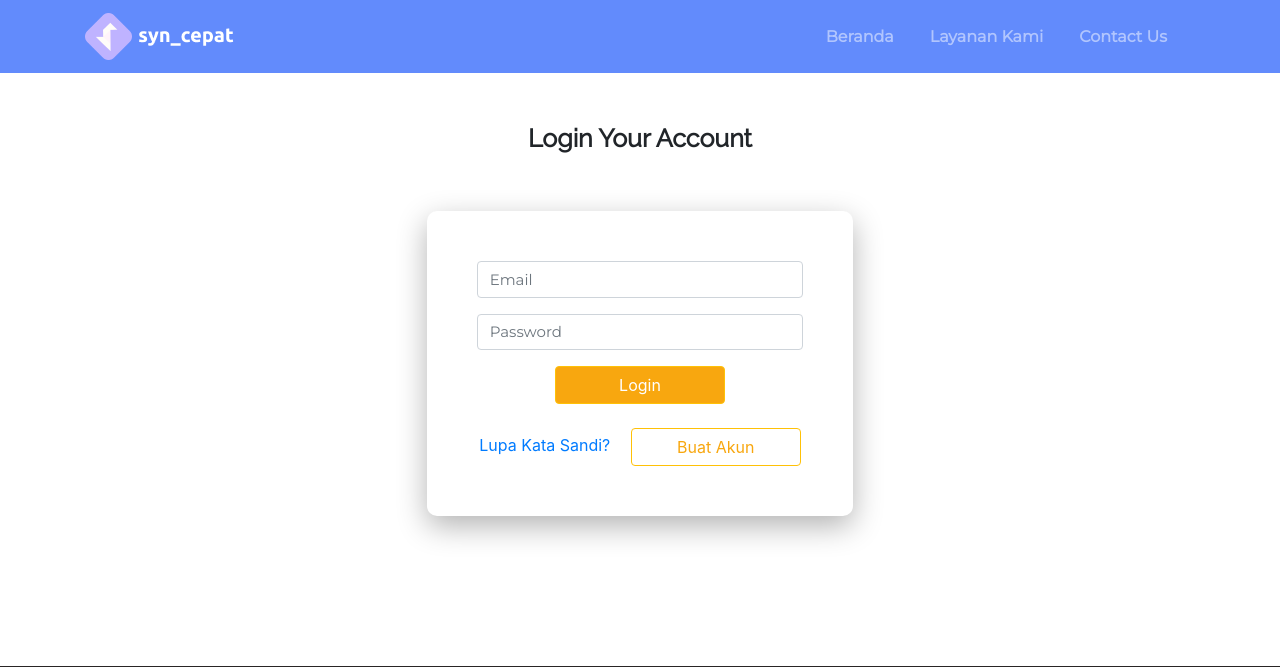
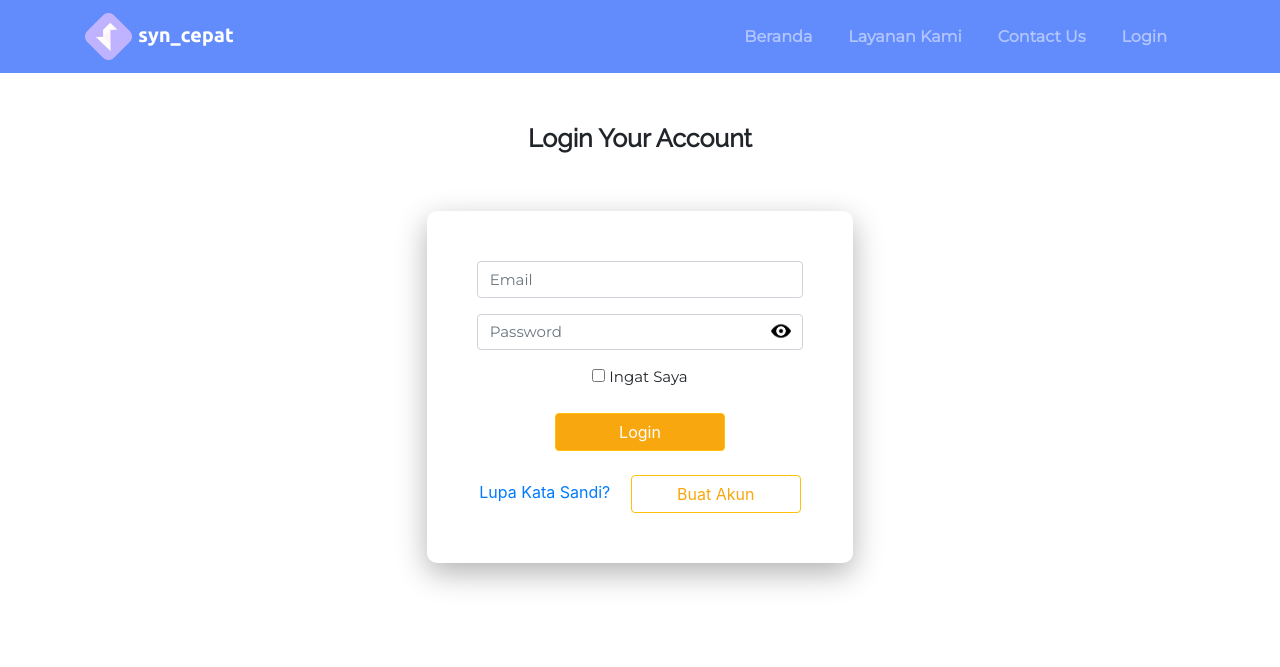
Before and after one commit to alifahfathonah/syn-express, a PHP site: page /index.php?page=login in a window 1280 px wide. Shown: the top 667 px of the page. Run offline with PHP 8.4, Linux system fonts and the light colour scheme.

Commit message:
update fitur login with session dan cookies

```diff
--- a/header.php
+++ b/header.php
@@ -19,6 +19,11 @@
                                 <a class="nav-link" href="?page=home">Beranda </a>
                                 <a class="nav-link" href="?page=layanankami">Layanan Kami</a>
                                 <a class="nav-link" href="?page=contactus">Contact Us</a>
+                                <?php
+                                if (!isset($_SESSION['IdUser'])) {
+                                    echo '<a class="nav-link" href="?page=login">Login</a>';
+                                }
+                                ?>
                             </div>
                         </div>
                     </div>
--- a/headerlayanankami.php
+++ b/headerlayanankami.php
@@ -19,6 +19,11 @@
                              <a class="nav-link" href="?page=home">Beranda </a>
                              <a class="nav-link" href="?page=layanankami">Layanan Kami</a>
                              <a class="nav-link" href="?page=contactus">Contact Us</a>
+                             <?php
+                                if (!isset($_SESSION['IdUser'])) {
+                                    echo '<a class="nav-link" href="?page=login">Login</a>';
+                                }
+                                ?>
                          </div>
                      </div>
                  </div>
--- a/index.php
+++ b/index.php
@@ -1,5 +1,7 @@
 <?php
+session_start();
 require 'koneksi/koneksi.php';
+require 'koneksi/function.php';
 ?>
 
 <!DOCTYPE html>
--- a/kaki.php
+++ b/kaki.php
@@ -6,8 +6,16 @@
 <!-- animasi -->
 <script src="https://unpkg.com/scrollreveal"></script>
 <script>
+    function lihatPassword() {
+        var temp = document.getElementById("password");
+        if (temp.type === "password") {
+            temp.type = "text";
+        } else {
+            temp.type = "password";
+        }
+    }
     // banner
-        ScrollReveal().reveal('.a-banner' , {
+    ScrollReveal().reveal('.a-banner', {
         distance: '100px',
         delay: '500',
         origin: 'bottom',
--- /dev/null
+++ b/koneksi/function.php
@@ -0,0 +1,19 @@
+<?php
+function notif($pesan, $jenisPesan)
+{
+    if ($jenisPesan == 'success') {
+        $_SESSION['notif'] = "<div class='alert alert-success'>$pesan</div>";
+    } else if ($jenisPesan == 'warning') {
+        $_SESSION['notif'] = "<div class='alert alert-warning'>$pesan</div>";
+    } else if ($jenisPesan == 'danger') {
+        $_SESSION['notif'] = "<div class='alert alert-danger'>$pesan</div>";
+    }
+}
+
+function tampilNotif()
+{
+    if (isset($_SESSION['notif'])) {
+        echo $_SESSION['notif'];
+        unset($_SESSION['notif']);
+    }
+}
--- a/koneksi/koneksi.php
+++ b/koneksi/koneksi.php
@@ -6,3 +6,20 @@ $db = 'db_syn-express';
 
 // $konek = mysqli_connect($server, $user, $pass, $db) or die(mysqli_errno($konek));
 $konek = mysqli_connect($server, $user, $pass, $db) or die(mysqli_errno('terjadi kesalahan'));
+
+// CEK COOKIES
+if (isset($_COOKIE['login'])) {
+    if (empty($_SESSION['IdUser'])) {
+        $IdUser = $_COOKIE['login'];
+        $sql = "SELECT * FROM users WHERE id_user = '$IdUser'";
+        $query     = mysqli_query($konek, $sql);
+        $dataUsers = mysqli_fetch_assoc($query);
+
+        $_SESSION['IdUser']   = $dataUsers['id_user'];
+        $_SESSION['Email']    = $dataUsers['email'];
+        $_SESSION['Username'] = $dataUsers['username'];
+        $_SESSION['Status']   = $dataUsers['status'];
+        $_SESSION['Level']    = $dataUsers['level'];
+        $_SESSION['LoginAt']  = $dataUsers['login_at'];
+    }
+}
--- a/login.php
+++ b/login.php
@@ -12,18 +12,33 @@
     <!-- akhir header -->
 
     <section id="formyes">
+
         <center>
             <h1> <b>Login Your Account</b></h1>
         </center>
         <div class="row justify-content-center">
             <div class="col-lg-4 bg-yes text-center">
-                <form action="?page=aksi-login" method="POST">
-                    <p><input class="form-control" name="email" type="text " placeholder="Email" required></p>
-                    <p><input class="form-control" name="password" type="text " placeholder="Password" required></p>
-                    <button type="submit" name="login" class="btn btn-warning">Login</button><br><br>
-                    <a href="">Lupa Kata Sandi?</a>&emsp;
-                    <a href="?page=register" class="btn btn-outline-warning">Buat Akun</a>
-                </form>
+                <?php tampilNotif(); ?>
+                <div class="halaman-ulasan-rating">
+                    <form action="?page=aksi-login" method="POST">
+                        <p>
+                            <input class="form-control" name="email" type="text " placeholder="Email" required>
+                        </p>
+                        <p>
+                            <div>
+                                <input class="form-control" name="password" id="password" type="password" placeholder="Password" required>
+                                <img src="./Assets/icon/password eye.png" height="20" width="auto" id="lihat" class="float-right" style="position:absolute; right:62px; top:110px" onclick="lihatPassword()"></img>
+                            </div>
+                        </p>
+                        <p>
+                            <input name="rememberme" id="rememberme" type="checkbox">
+                            <label for="rememberme">Ingat Saya</label>
+                        </p>
+                        <button type="submit" name="login" class="btn btn-warning">Login</button><br><br>
+                        <a href="">Lupa Kata Sandi?</a>&emsp;
+                        <a href="?page=register" class="btn btn-outline-warning">Buat Akun</a>
+                    </form>
+                </div>
             </div>
         </div>
     </section>
--- /dev/null
+++ b/logout.php
@@ -0,0 +1,5 @@
+<?php
+session_start();
+session_destroy();
+setcookie('login', '', time() - 1);
+header("Location: index.php");
--- a/view/home.php
+++ b/view/home.php
@@ -1,3 +1,8 @@
+<div class="container mt-4">
+    <h1 class="text-center">HALAMAN HOME</h1>
+</div>
+<h1> Halo Selamat Datang, <?= $_SESSION['Username'] ?></h1>
+
 <!-- banner -->
 <section id="banner">
     <div id="carouselExampleControls" class="carousel slide" data-ride="carousel">
```
Also changed, not shown: modul/aksi-login.php (+21 -6 lines), Assets/icon/password eye.png (added). Lines whose indentation alone changed are shown as unchanged.
